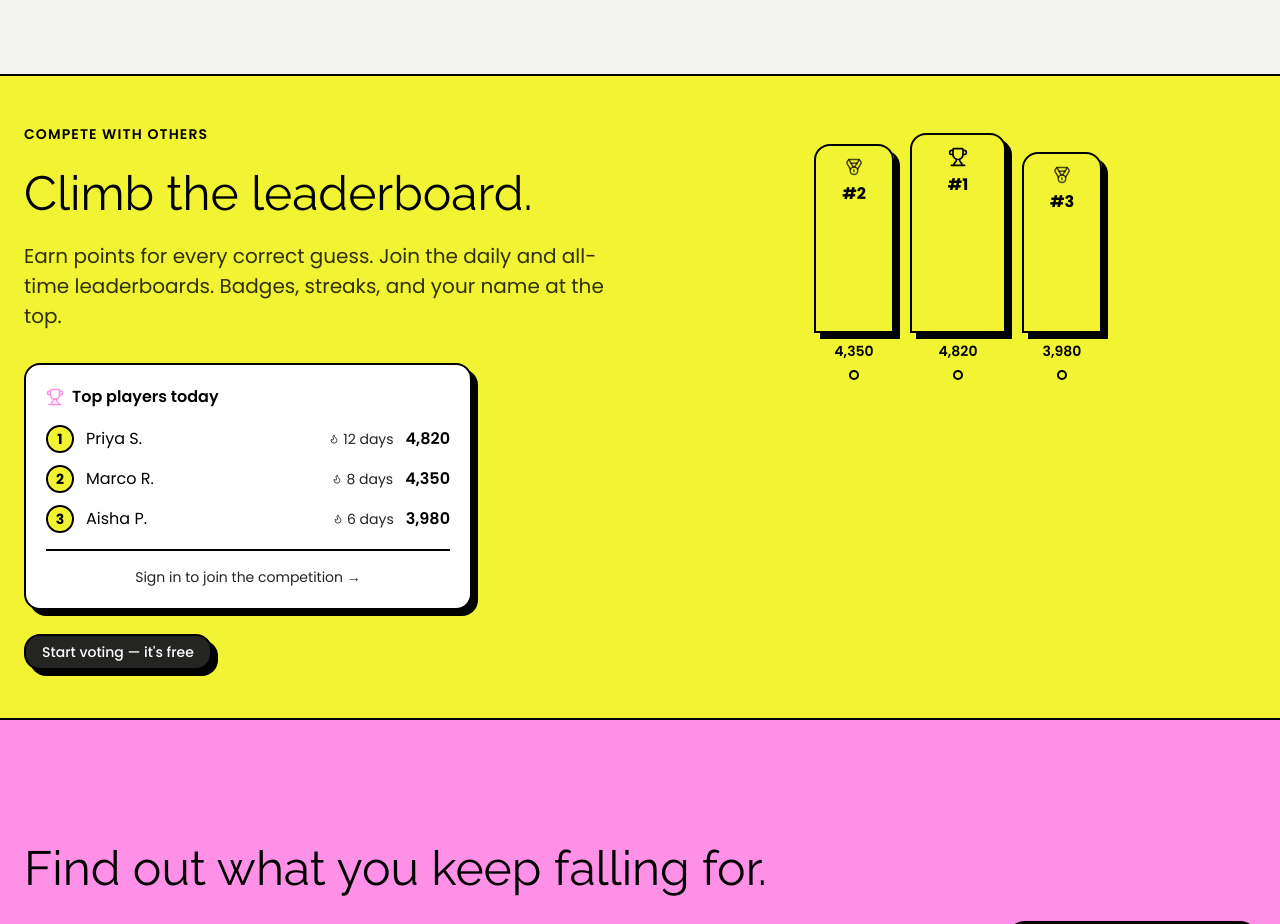
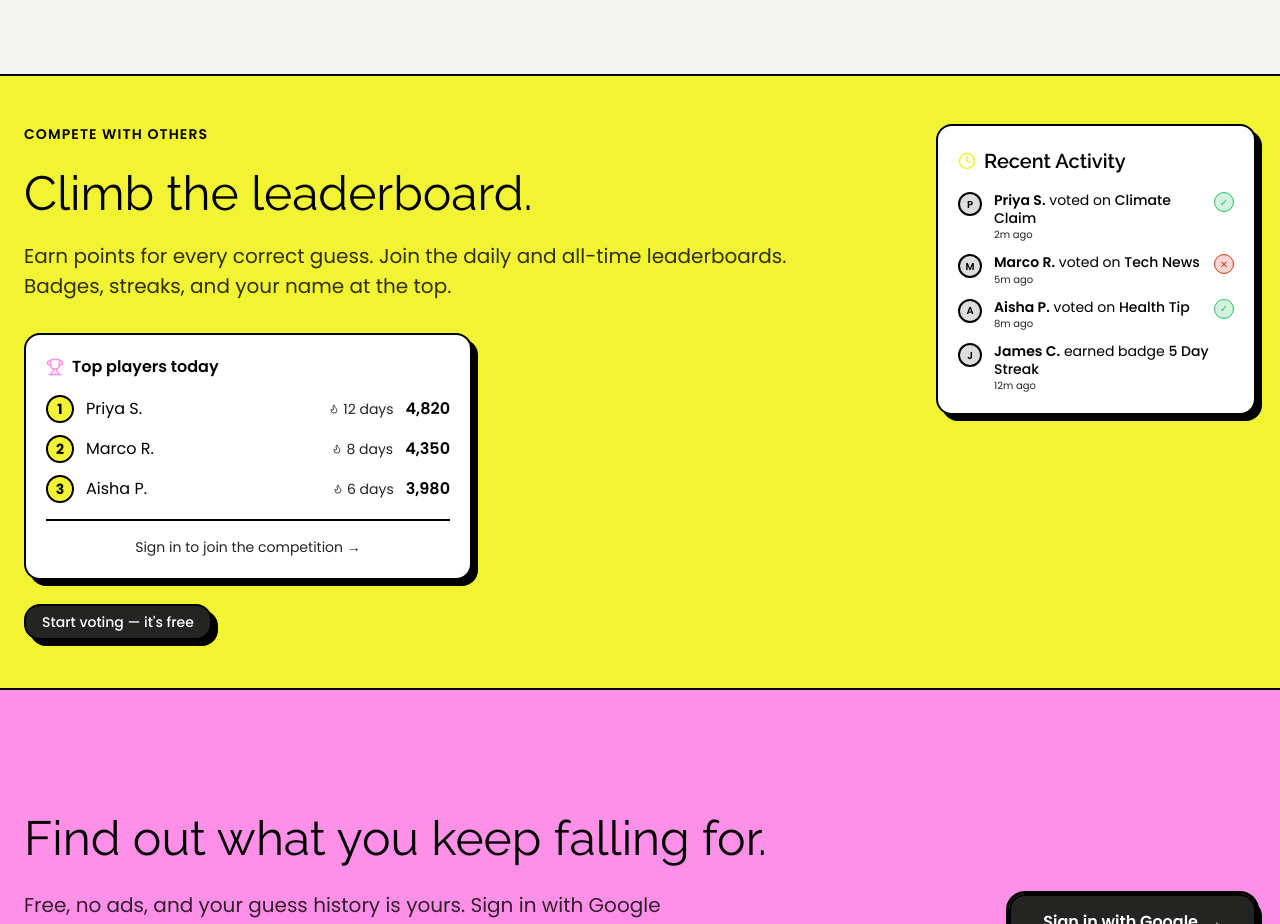
Before and after one commit to nischal0x01/truthloop, a React (Vite) app in the folder app/: page / in a window 1280 px wide. Shown: the part 3660-4584 px from the top of the page. Built offline with nearby package versions, Linux system fonts and the light colour scheme; no server answers.

Commit message:
fix/leaderboard section in the home screen

```diff
--- a/app/src/components/landing/leaderboard-preview.tsx
+++ b/app/src/components/landing/leaderboard-preview.tsx
@@ -4,8 +4,9 @@
  * No auth required.
  */
 import { Link } from 'react-router-dom';
-import { Trophy, Flame, Medal } from 'lucide-react';
+import { Trophy, Flame, Clock } from 'lucide-react';
 import { Button } from '@/components/ui/button';
+import { UserAvatar } from '@/components/auth/UserAvatar';
 
 /* ── Dummy preview data ── */
 const previewData = [
@@ -14,23 +15,6 @@ const previewData = [
   { rank: 3, name: 'Aisha P.', points: 3980, streak: '6 days' },
 ];
 
-/* Podium display order: 2nd, 1st, 3rd — classic podium arrangement */
-const PODIUM_ORDER = [1, 0, 2];
-const MAX_PODIUM_HEIGHT = 200; // px, tallest bar (rank 1)
-const MIN_PODIUM_HEIGHT = 90; // px, floor so short bars stay legible
-
-const maxPoints = Math.max(...previewData.map((d) => d.points));
-
-function podiumHeight(points) {
-  const ratio = points / maxPoints;
-  return Math.round(MIN_PODIUM_HEIGHT + ratio * (MAX_PODIUM_HEIGHT - MIN_PODIUM_HEIGHT));
-}
-
-const rankStyles = {
-  1: { bar: 'bg-yellow', dot: 'bg-yellow', width: 'w-24' },
-  2: { bar: 'bg-accent/20', dot: 'bg-accent', width: 'w-20' },
-  3: { bar: 'bg-accent/10', dot: 'bg-accent/50', width: 'w-20' },
-};
 
 export function LeaderboardPreview() {
   return (
@@ -103,35 +87,48 @@ export function LeaderboardPreview() {
             </div>
           </div>
 
-          {/* Right: Podium visual, heights proportional to points */}
-          <div
-            className="hidden md:flex flex-1 items-end justify-center gap-4"
-            style={{ minHeight: MAX_PODIUM_HEIGHT + 56 }}
-          >
-            {PODIUM_ORDER.map((i) => {
-              const entry = previewData[i];
-              const styles = rankStyles[entry.rank];
-              const height = podiumHeight(entry.points);
-              return (
-                <div key={entry.rank} className="flex flex-col items-center gap-2">
-                  <div
-                    className={`flex flex-col items-center justify-start gap-1.5 pt-3 border-2 border-black rounded-t-lg shadow-hard ${styles.width} ${styles.bar}`}
-                    style={{ height }}
-                  >
-                    {entry.rank === 1 ? (
-                      <Trophy size={20} className="text-foreground" />
-                    ) : (
-                      <Medal size={18} className="text-foreground/70" />
+          {/* Right: Recent Activity Feed */}
+          <div className="hidden md:flex flex-1 max-w-xs">
+            <div className="rounded-lg border-2 border-black bg-card p-5 shadow-hard w-full">
+              <div className="flex items-center gap-2 mb-4">
+                <Clock size={18} className="text-accent" />
+                <h3 className="font-display text-heading-3 font-semibold">Recent Activity</h3>
+              </div>
+              <div className="space-y-3">
+                {[
+                  { user: 'Priya S.', action: 'voted on', target: 'Climate Claim', correct: true, time: '2m ago' },
+                  { user: 'Marco R.', action: 'voted on', target: 'Tech News', correct: false, time: '5m ago' },
+                  { user: 'Aisha P.', action: 'voted on', target: 'Health Tip', correct: true, time: '8m ago' },
+                  { user: 'James C.', action: 'earned badge', target: '5 Day Streak', correct: null, time: '12m ago' },
+                ].map((activity, i) => (
+                  <div key={i} className="flex items-start gap-3 text-label-small">
+                    <UserAvatar
+                      src={null}
+                      name={activity.user}
+                      size={24}
+                      className="border border-black shrink-0"
+                      fallbackClassName="bg-muted text-foreground text-[10px]"
+                    />
+                    <div className="flex-1 min-w-0">
+                      <p className="leading-tight">
+                        <span className="font-semibold">{activity.user}</span>{' '}
+                        {activity.action}{' '}
+                        <span className="font-medium">{activity.target}</span>
+                      </p>
+                      <p className="text-muted-foreground text-[10px]">{activity.time}</p>
+                    </div>
+                    {activity.correct !== null && (
+                      <span className={[
+                        'size-5 rounded-full flex items-center justify-center border text-[10px]',
+                        activity.correct ? 'bg-real/20 border-real text-real' : 'bg-fake/20 border-fake text-fake'
+                      ].join(' ')}>
+                        {activity.correct ? '✓' : '✕'}
+                      </span>
                     )}
-                    <span className="text-label font-bold">#{entry.rank}</span>
                   </div>
-                  <span className="text-label-small font-semibold">
-                    {entry.points.toLocaleString()}
-                  </span>
-                  <div className={`w-2.5 h-2.5 border-2 border-black rounded-full ${styles.dot}`} />
-                </div>
-              );
-            })}
+                ))}
+              </div>
+            </div>
           </div>
         </div>
       </div>
```
